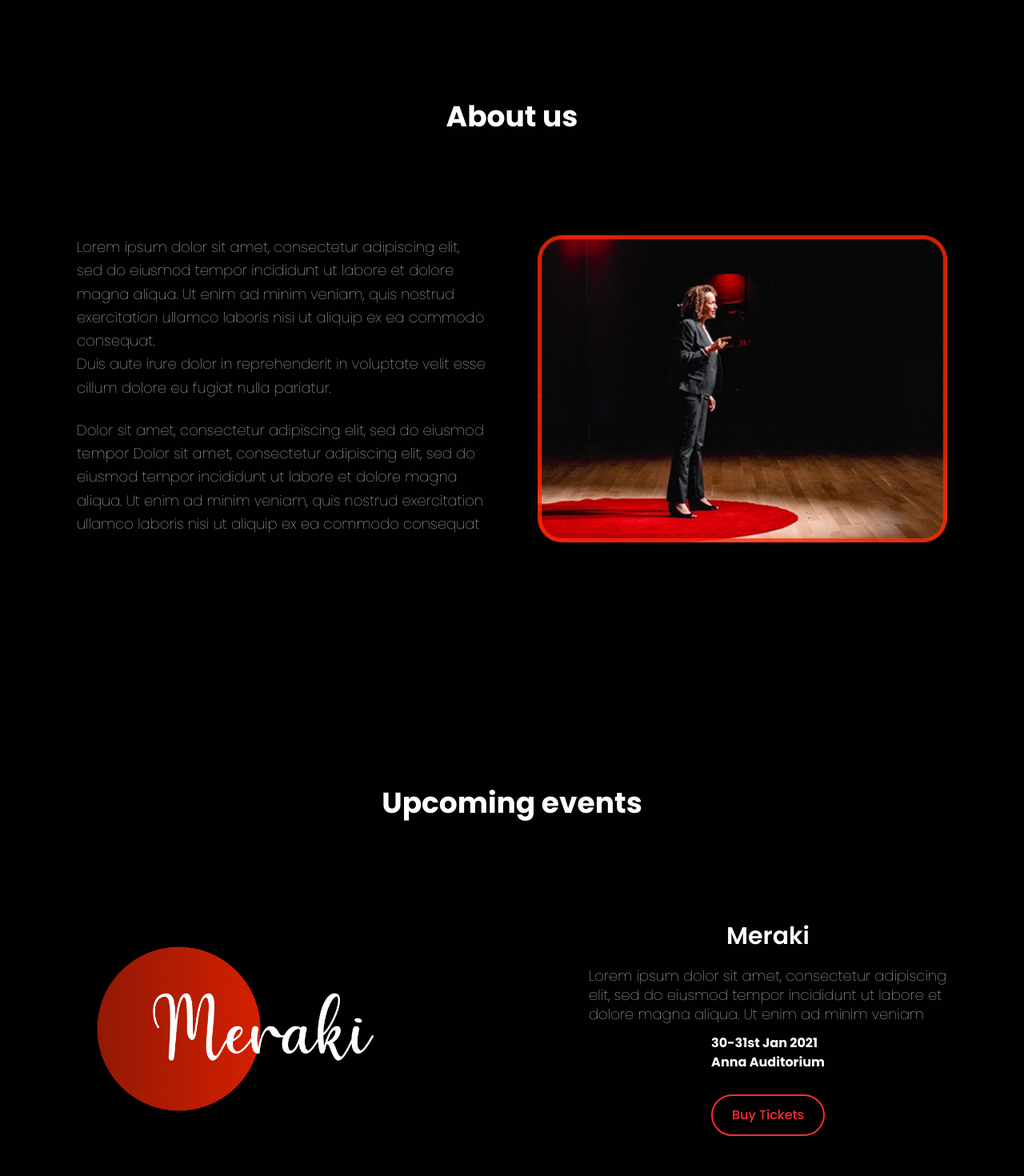
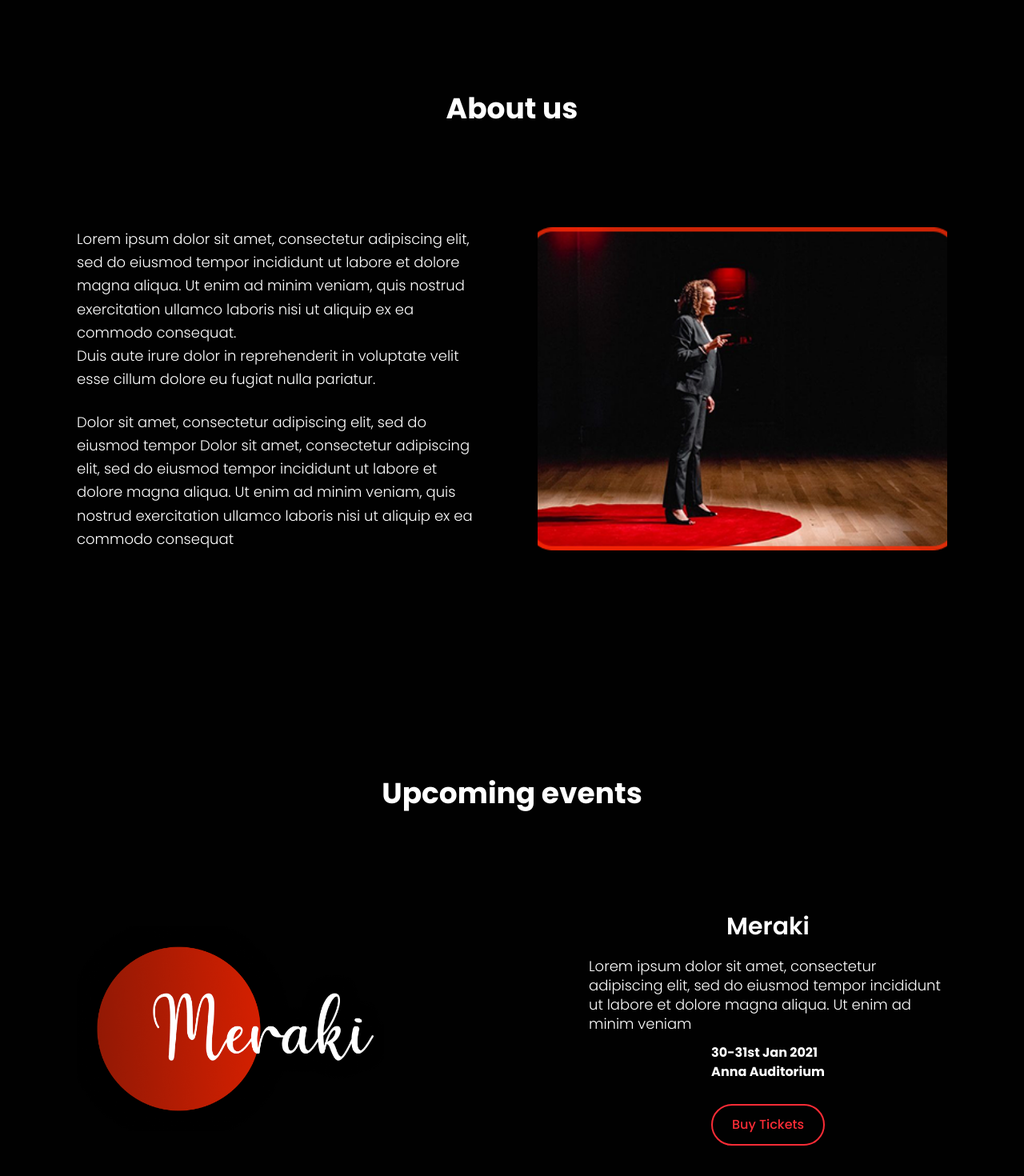
Before and after one commit to AdeoyeIbk/TEDxVitVellore, a React (Vite) app: page / in a window 1280 px wide. Shown: the part 814-2284 px from the top of the page at 80% size. Built offline with nearby package versions, Linux system fonts and the light colour scheme.

Commit message:
inceare font-thin to font-light

```diff
--- a/src/components/sections/AboutSection.tsx
+++ b/src/components/sections/AboutSection.tsx
@@ -25,7 +25,7 @@
       <motion.div className="flex flex-col lg:flex-row gap-8 lg:gap-16 justify-between w-full max-w-6xl">
         <motion.div className="flex gap-4 lg:gap-6 flex-col w-full lg:w-1/2 order-2 lg:order-1">
           <motion.p
-            className="font-thin text-sm sm:text-base lg:text-lg leading-relaxed text-center lg:text-left"
+            className="font-light     text-sm sm:text-base lg:text-lg leading-relaxed text-center lg:text-left"
             initial={{ opacity: 0, y: 20 }}
             animate={
               isAboutInView ? { opacity: 1, y: 0 } : { opacity: 0, y: 20 }
@@ -40,7 +40,7 @@
             cillum dolore eu fugiat nulla pariatur.
           </motion.p>
           <motion.p
-            className="font-thin text-sm sm:text-base lg:text-lg leading-relaxed text-center lg:text-left"
+            className="font-light     text-sm sm:text-base lg:text-lg leading-relaxed text-center lg:text-left"
             initial={{ opacity: 0, y: 20 }}
             animate={
               isAboutInView ? { opacity: 1, y: 0 } : { opacity: 0, y: 20 }
--- a/src/components/sections/EventsSection.tsx
+++ b/src/components/sections/EventsSection.tsx
@@ -56,7 +56,7 @@
           >
             Meraki
           </motion.h3>
-          <motion.p className="font-thin leading-6 text-sm sm:text-base lg:text-lg max-w-md text-center sm:text-left">
+          <motion.p className="font-light   leading-6 text-sm sm:text-base lg:text-lg max-w-md text-center sm:text-left">
             Lorem ipsum dolor sit amet, consectetur adipiscing elit, sed do
             eiusmod tempor incididunt ut labore et dolore magna aliqua. Ut enim
             ad minim veniam
```
